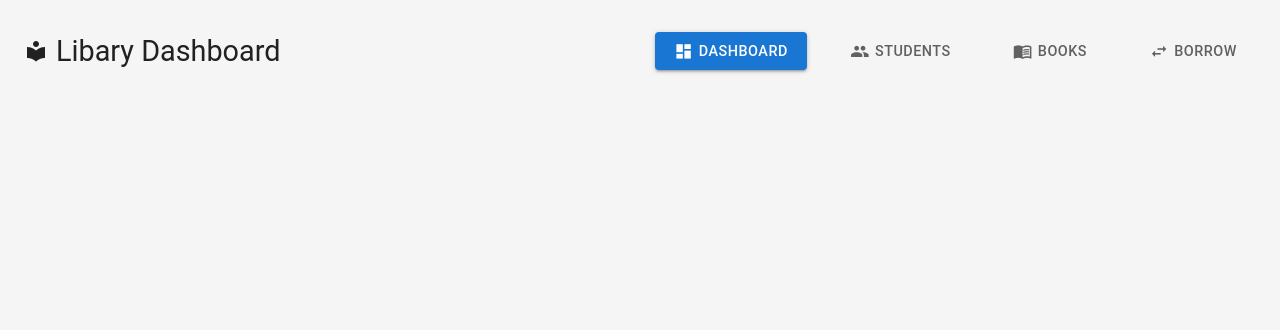
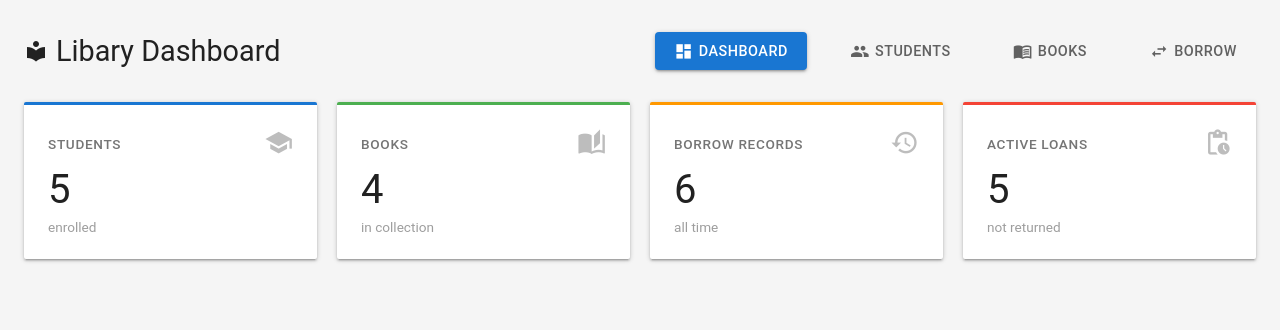
Before and after one commit to RicaJaneNovo/it30_A, a PHP site: page /dashboard.php in a window 1280 px wide. Shown: the top 330 px of the page. Run offline with PHP 8.4, Linux system fonts and the light colour scheme; data comes from the database, SQL or seed files in the repository.

Commit message:
Initial KPIs for dashboard.php: student count, book count, borrowed books & active borrows

```diff
--- a/dashboard.php
+++ b/dashboard.php
@@ -1,5 +1,29 @@
 <?php
+$host = 'localhost';
+$db   = 'it30a_lab_db';
+$user = 'root';
+$pass = '';
+$charset = 'utf8mb4';
 
+$dsn = "mysql:host=$host;dbname=$db;charset=$charset";
+
+$options = [
+    PDO::ATTR_ERRMODE            => PDO::ERRMODE_EXCEPTION,
+    PDO::ATTR_DEFAULT_FETCH_MODE => PDO::FETCH_ASSOC,
+    PDO::ATTR_EMULATE_PREPARES   => false,
+];
+
+try {
+    $pdo = new PDO($dsn, $user, $pass, $options);
+} catch (PDOException $e) {
+    die("Database connection failed: " . $e->getMessage());
+}
+
+// ---------- 1. KPI COUNTS ----------
+$studentCount  = $pdo->query("SELECT COUNT(*) FROM students")->fetchColumn();
+$bookCount     = $pdo->query("SELECT COUNT(*) FROM books")->fetchColumn();
+$totalBorrows  = $pdo->query("SELECT COUNT(*) FROM borrows")->fetchColumn();
+$activeBorrows = $pdo->query("SELECT COUNT(*) FROM borrows WHERE borrow_return_date IS NULL")->fetchColumn();
 ?>
 
 <!DOCTYPE html>
@@ -244,7 +268,47 @@
 </head>
 <body>
 
-    <?php include 'includes/navbar.php'; ?>
+    <div class="dashboard">
+        <?php include 'includes/navbar.php'; ?>
+
+        <div class="stats-grid">
+            <div class="stat-card">
+                <div class="stat-header">
+                    <span class="stat-label">Students</span>
+                    <span class="material-icons">school</span>
+                </div>
+                <div class="stat-number"><?= $studentCount ?></div>
+                <div class="stat-sub">enrolled</div>
+            </div>
+
+            <div class="stat-card">
+                <div class="stat-header">
+                    <span class="stat-label">Books</span>
+                    <span class="material-icons">auto_stories</span>
+                </div>
+                <div class="stat-number"><?= $bookCount ?></div>
+                <div class="stat-sub">in collection</div>
+            </div>
+
+            <div class="stat-card">
+                <div class="stat-header">
+                    <span class="stat-label">Borrow records</span>
+                    <span class="material-icons">history</span>
+                </div>
+                <div class="stat-number"><?= $totalBorrows ?></div>
+                <div class="stat-sub">all time</div>
+            </div>
+
+            <div class="stat-card">
+                <div class="stat-header">
+                    <span class="stat-label">Active loans</span>
+                    <span class="material-icons">pending_actions</span>
+                </div>
+                <div class="stat-number"><?= $activeBorrows ?></div>
+                <div class="stat-sub">not returned</div>
+            </div>
+        </div>
+    </div>
 
 </body>
 </html>
```
